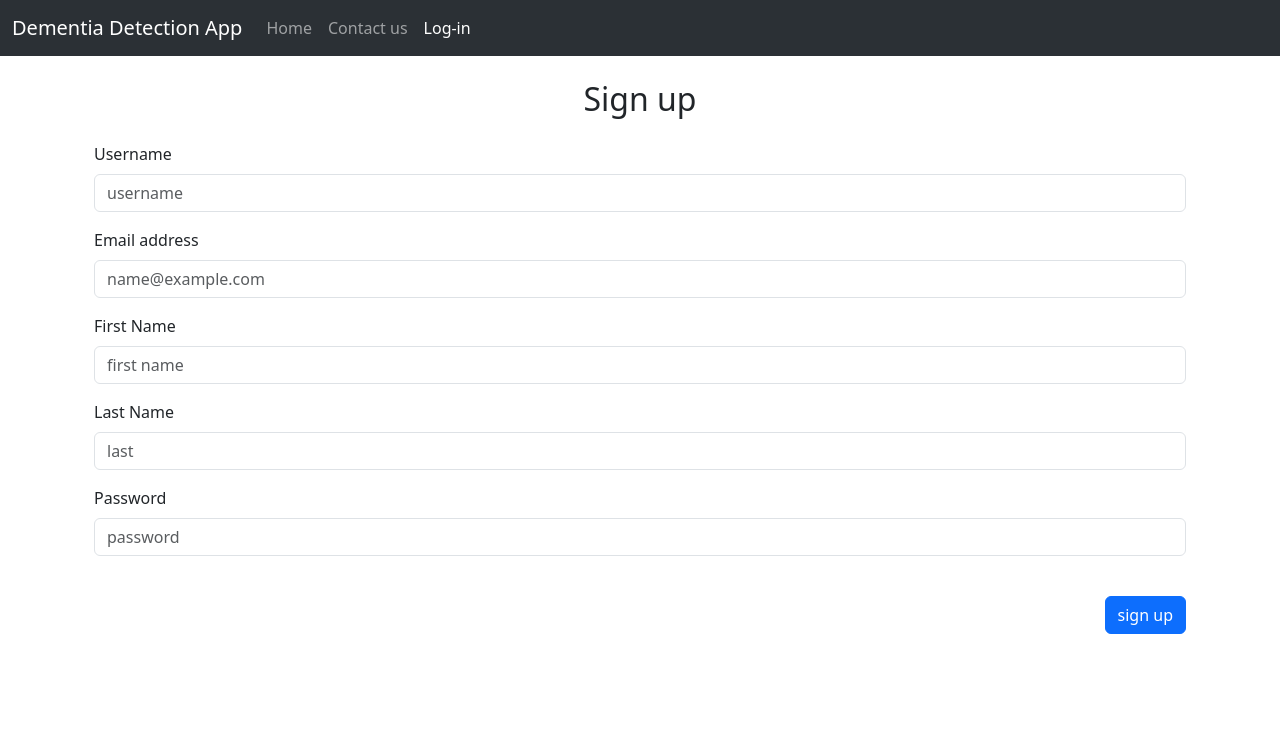
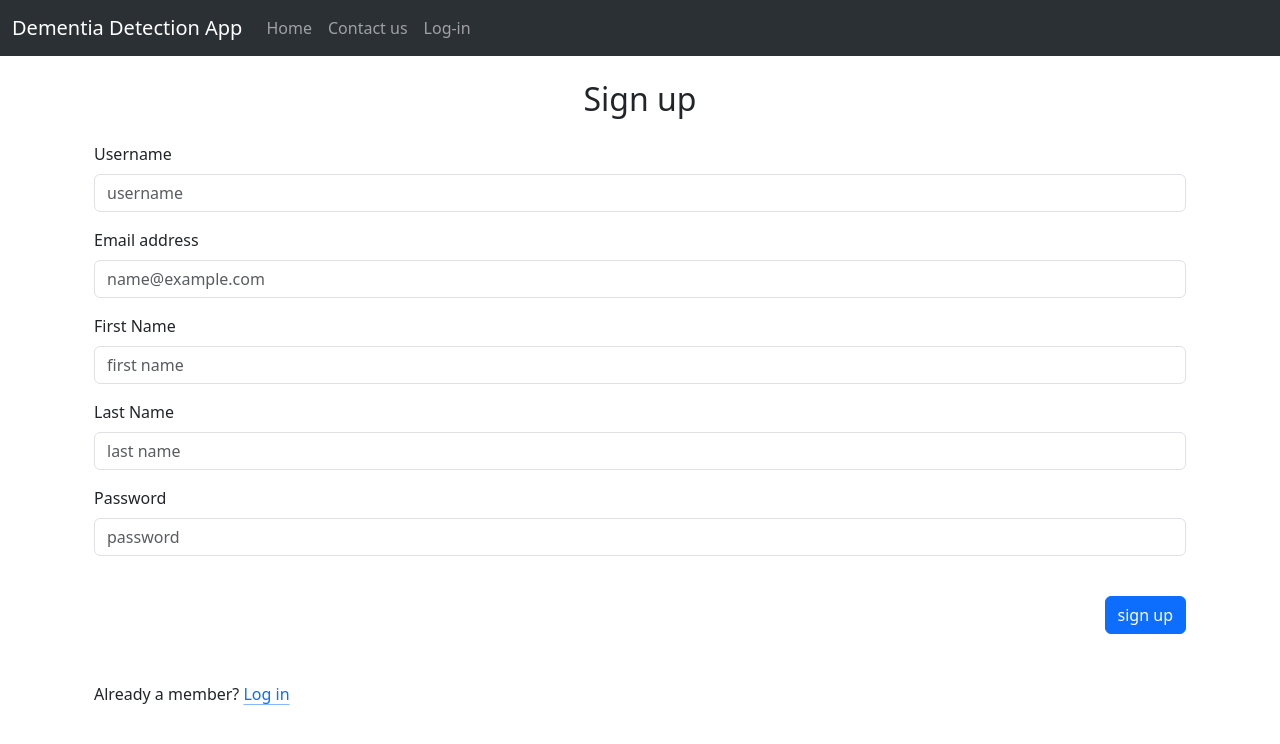
Before and after one commit to fffaheem/Dementia-detection-app, a Django app: page /signup in a window 1280 px wide. Shown: the top 744 px of the page. Run offline with Django 5.2, Linux system fonts and the light colour scheme.

Commit message:
rectify some more errors

```diff
--- a/home/views.py
+++ b/home/views.py
@@ -222,6 +222,9 @@ def loginUser(request):
     return render(request,"login.html",context)
 
 def signup(request):
+    if request.user.is_authenticated:
+        return redirect("/")
+
     if request.method == "POST":
         email = request.POST.get("email")
         username = request.POST.get("username")
@@ -236,12 +239,7 @@ def signup(request):
         except:
             messages.error(request, "Username or email already exists.", extra_tags="danger signup")
 
-
-    context = {
-        "login_active" : "active"
-    }
-
-    return render(request,"signup.html",context)
+    return render(request,"signup.html")
 
 def logoutUser(request):
 
--- a/templates/signup.html
+++ b/templates/signup.html
@@ -36,7 +36,7 @@
             </div>
             <div class="mb-3">
                 <label for="last" class="form-label">Last Name</label>
-                <input type="text" class="form-control" id="last" name="last" placeholder="last" required>
+                <input type="text" class="form-control" id="last" name="last" placeholder="last name" required>
             </div>
             <div class="mb-3">
                 <label for="password" class="form-label">Password</label>
@@ -49,6 +49,13 @@
         </form>
     </div>
 
+    <div class="container my-4">
+        Already a member?
+        <a class="icon-link icon-link-hover" href="login">
+            Log in
+        </a>
+    </div>
+
 </div>
 
 {% endblock body %}
```
Also changed, not shown: db.sqlite3.
